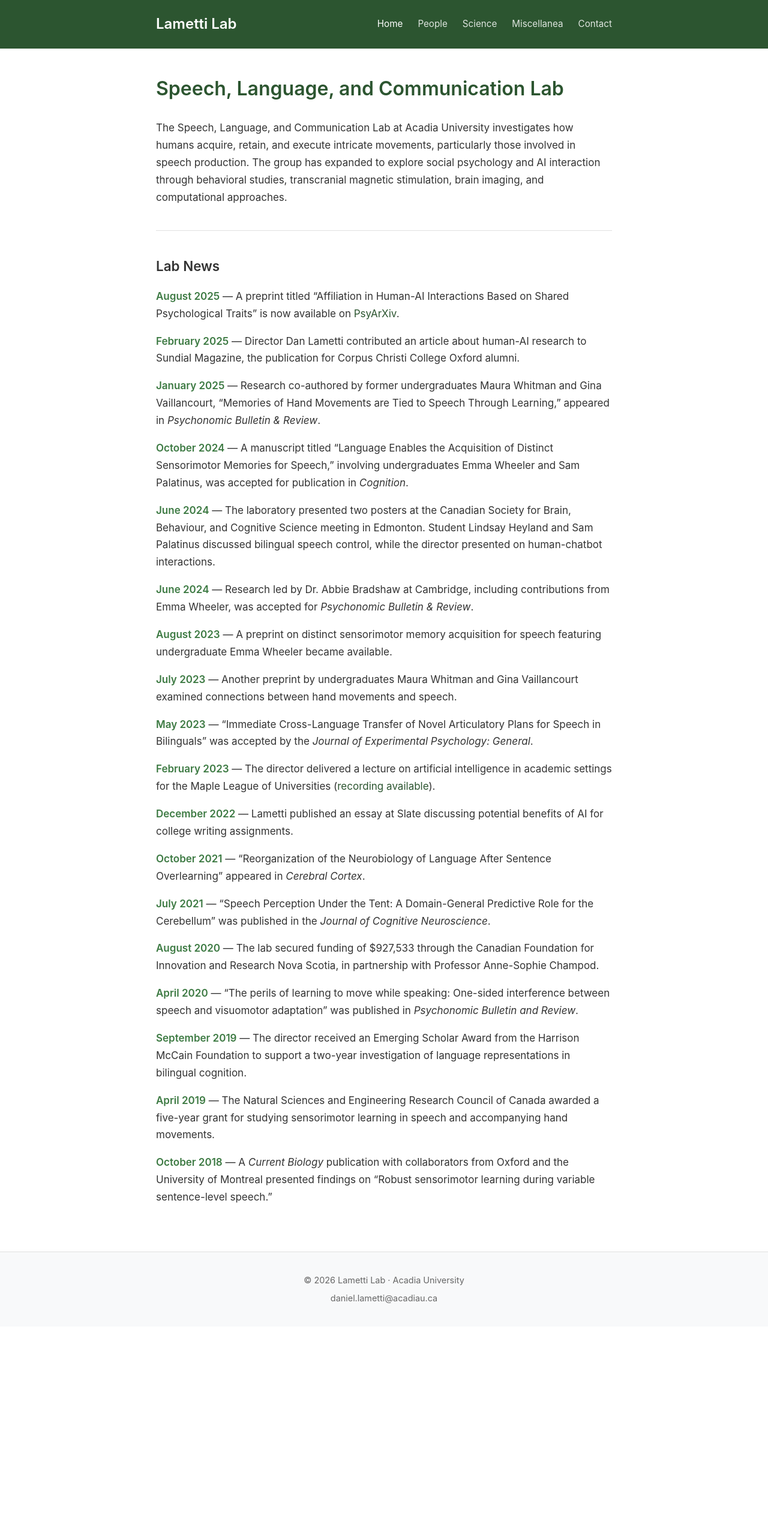
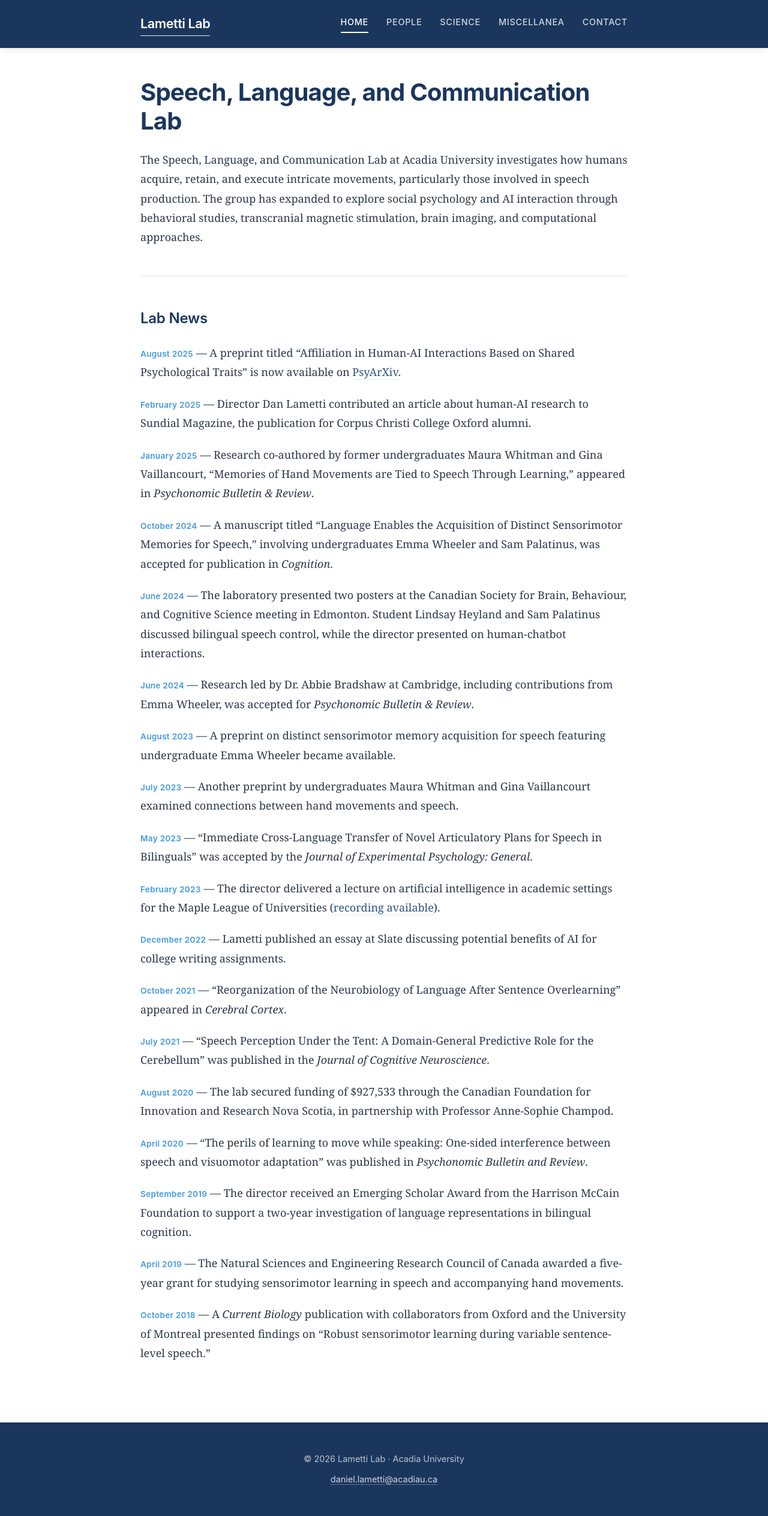
Before and after one commit to drlametti/lamettilab.github.io, a Jekyll site: the page built from index.md, in a window 1280 px wide. Shown: the whole page at 60% size. Built offline with Jekyll 4.4.1, drawn with Linux system fonts in a browser that asks for light colours; before the commit the page ends 2212 px from its top, so only the background shows below that.

Commit message:
Improve site design: navy color scheme, better typography

```diff
--- a/assets/css/style.css
+++ b/assets/css/style.css
@@ -4,20 +4,21 @@
 }
 
 :root {
-  --primary: #2c5530;
-  --primary-light: #3d7a43;
-  --text: #333;
-  --text-light: #666;
+  --primary: #1a365d;
+  --primary-light: #2c5282;
+  --accent: #4299e1;
+  --text: #2d3748;
+  --text-light: #718096;
   --bg: #fff;
-  --bg-alt: #f8f9fa;
-  --border: #e0e0e0;
-  --max-width: 800px;
+  --bg-alt: #f7fafc;
+  --border: #e2e8f0;
+  --max-width: 860px;
 }
 
 body {
-  font-family: -apple-system, BlinkMacSystemFont, 'Segoe UI', Roboto, Oxygen, Ubuntu, sans-serif;
-  font-size: 17px;
-  line-height: 1.7;
+  font-family: 'Georgia', 'Times New Roman', serif;
+  font-size: 18px;
+  line-height: 1.8;
   color: var(--text);
   background: var(--bg);
   margin: 0;
@@ -27,14 +28,15 @@ body {
 .container {
   max-width: var(--max-width);
   margin: 0 auto;
-  padding: 0 20px;
+  padding: 0 24px;
 }
 
 /* Header */
 .site-header {
   background: var(--primary);
-  padding: 20px 0;
-  margin-bottom: 40px;
+  padding: 0;
+  margin-bottom: 50px;
+  box-shadow: 0 2px 10px rgba(0,0,0,0.1);
 }
 
 .site-header .container {
@@ -43,126 +45,199 @@ body {
   align-items: center;
   flex-wrap: wrap;
   gap: 15px;
+  padding-top: 20px;
+  padding-bottom: 20px;
 }
 
 .site-title {
   color: white;
-  font-size: 1.5rem;
+  font-family: -apple-system, BlinkMacSystemFont, 'Segoe UI', Roboto, sans-serif;
+  font-size: 1.35rem;
   font-weight: 600;
   text-decoration: none;
+  letter-spacing: -0.02em;
 }
 
 .site-nav {
   display: flex;
-  gap: 25px;
+  gap: 30px;
   flex-wrap: wrap;
 }
 
 .site-nav a {
-  color: rgba(255, 255, 255, 0.85);
+  color: rgba(255, 255, 255, 0.8);
   text-decoration: none;
-  font-size: 0.95rem;
+  font-family: -apple-system, BlinkMacSystemFont, 'Segoe UI', Roboto, sans-serif;
+  font-size: 0.9rem;
+  font-weight: 500;
+  text-transform: uppercase;
+  letter-spacing: 0.05em;
   transition: color 0.2s;
+  padding-bottom: 3px;
+  border-bottom: 2px solid transparent;
 }
 
-.site-nav a:hover,
+.site-nav a:hover {
+  color: white;
+  border-bottom-color: var(--accent);
+}
+
 .site-nav a.active {
   color: white;
+  border-bottom-color: white;
 }
 
 /* Content */
 .site-content {
-  min-height: calc(100vh - 250px);
-  padding-bottom: 60px;
+  min-height: calc(100vh - 280px);
+  padding-bottom: 80px;
 }
 
 h1 {
-  font-size: 2rem;
-  font-weight: 600;
-  margin-bottom: 1.5rem;
+  font-family: -apple-system, BlinkMacSystemFont, 'Segoe UI', Roboto, sans-serif;
+  font-size: 2.5rem;
+  font-weight: 700;
+  margin-bottom: 1rem;
   color: var(--primary);
+  letter-spacing: -0.02em;
+  line-height: 1.2;
+}
+
+h1 + p,
+h1 + hr {
+  margin-top: 1.5rem;
 }
 
 h2 {
-  font-size: 1.4rem;
+  font-family: -apple-system, BlinkMacSystemFont, 'Segoe UI', Roboto, sans-serif;
+  font-size: 1.5rem;
   font-weight: 600;
-  margin-top: 2.5rem;
-  margin-bottom: 1rem;
+  margin-top: 3rem;
+  margin-bottom: 1.25rem;
+  color: var(--primary);
+  letter-spacing: -0.01em;
+}
+
+h3 {
+  font-family: -apple-system, BlinkMacSystemFont, 'Segoe UI', Roboto, sans-serif;
+  font-size: 1.2rem;
+  font-weight: 600;
+  margin-top: 2rem;
+  margin-bottom: 0.75rem;
   color: var(--text);
 }
 
-h3 {
-  font-size: 1.15rem;
-  font-weight: 600;
-  margin-top: 2rem;
-  margin-bottom: 0.75rem;
-}
-
 p {
-  margin-bottom: 1rem;
+  margin-bottom: 1.25rem;
 }
 
 a {
-  color: var(--primary);
+  color: var(--primary-light);
   text-decoration: none;
+  border-bottom: 1px solid var(--border);
+  transition: border-color 0.2s, color 0.2s;
 }
 
 a:hover {
-  text-decoration: underline;
+  color: var(--accent);
+  border-bottom-color: var(--accent);
 }
 
 hr {
   border: none;
   border-top: 1px solid var(--border);
-  margin: 2.5rem 0;
+  margin: 3rem 0;
 }
 
 ul, ol {
-  margin-bottom: 1rem;
-  padding-left: 1.5rem;
+  margin-bottom: 1.25rem;
+  padding-left: 1.25rem;
 }
 
 li {
-  margin-bottom: 0.5rem;
+  margin-bottom: 0.6rem;
 }
 
 strong {
   font-weight: 600;
+  color: var(--text);
 }
 
 em {
   font-style: italic;
 }
 
-/* News items on homepage */
-.site-content p strong:first-child {
-  color: var(--primary-light);
+/* News items styling */
+.site-content > .container > p {
+  position: relative;
+  padding-left: 0;
+}
+
+.site-content > .container > p > strong:first-child {
+  font-family: -apple-system, BlinkMacSystemFont, 'Segoe UI', Roboto, sans-serif;
+  font-size: 0.85rem;
+  color: var(--accent);
+  font-weight: 600;
+  letter-spacing: 0.02em;
+}
+
+/* Cards for People page */
+h3 + p {
+  margin-top: 0.5rem;
+}
+
+/* Blockquotes */
+blockquote {
+  margin: 2rem 0;
+  padding: 1.5rem 2rem;
+  background: var(--bg-alt);
+  border-left: 4px solid var(--accent);
+  font-style: italic;
+}
+
+blockquote p:last-child {
+  margin-bottom: 0;
+}
+
+/* Code */
+code {
+  font-family: 'SF Mono', 'Consolas', monospace;
+  font-size: 0.9em;
+  background: var(--bg-alt);
+  padding: 0.2em 0.4em;
+  border-radius: 3px;
 }
 
 /* Footer */
 .site-footer {
-  background: var(--bg-alt);
-  border-top: 1px solid var(--border);
-  padding: 30px 0;
+  background: var(--primary);
+  padding: 40px 0;
   text-align: center;
-  color: var(--text-light);
+  color: rgba(255,255,255,0.7);
+  font-family: -apple-system, BlinkMacSystemFont, 'Segoe UI', Roboto, sans-serif;
   font-size: 0.9rem;
 }
 
 .site-footer p {
-  margin: 5px 0;
+  margin: 8px 0;
 }
 
 .site-footer a {
-  color: var(--text-light);
+  color: rgba(255,255,255,0.8);
+  border-bottom-color: rgba(255,255,255,0.3);
 }
 
 .site-footer a:hover {
-  color: var(--primary);
+  color: white;
+  border-bottom-color: white;
 }
 
 /* Responsive */
 @media (max-width: 600px) {
+  body {
+    font-size: 16px;
+  }
+
   .site-header .container {
     flex-direction: column;
     text-align: center;
@@ -170,13 +245,34 @@ em {
 
   .site-nav {
     justify-content: center;
+    gap: 20px;
   }
 
   h1 {
-    font-size: 1.6rem;
+    font-size: 1.8rem;
   }
 
   h2 {
-    font-size: 1.25rem;
+    font-size: 1.3rem;
+  }
+
+  .container {
+    padding: 0 16px;
   }
 }
+
+/* Print styles */
+@media print {
+  .site-header,
+  .site-footer {
+    display: none;
+  }
+
+  body {
+    font-size: 12pt;
+  }
+
+  a {
+    border-bottom: none;
+  }
+}
```
